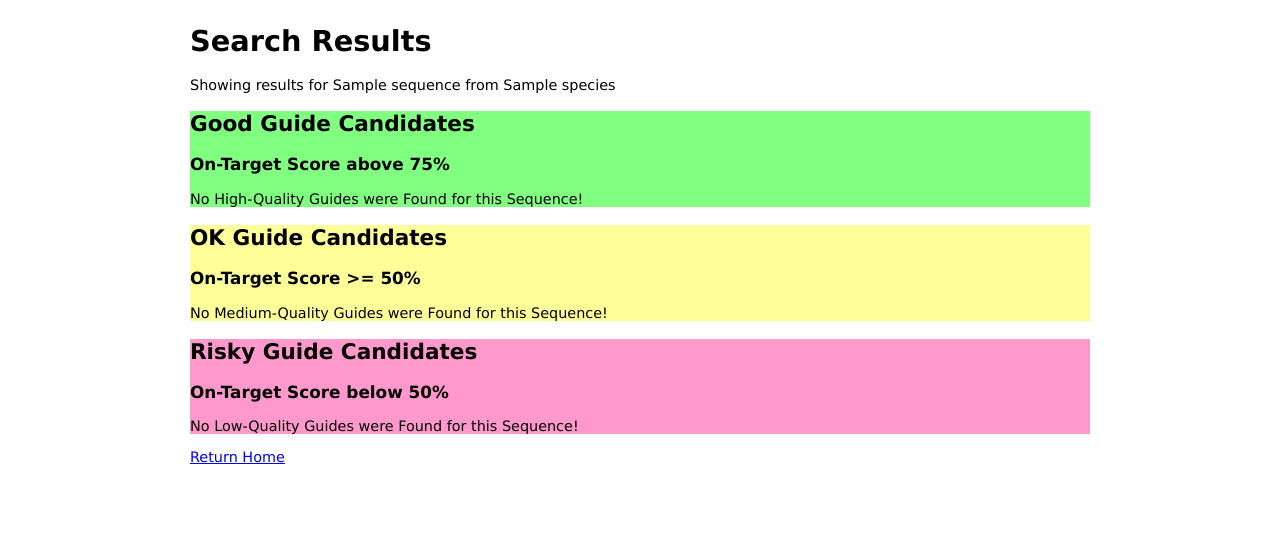
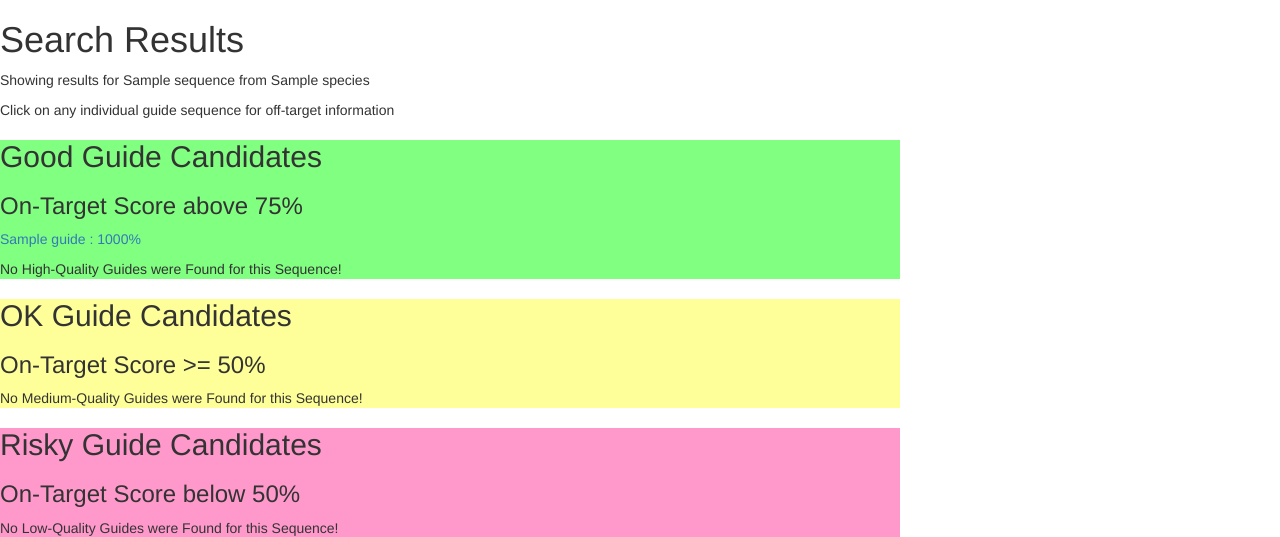
Before and after one commit to philnova/crispy, a Flask app: template crispy/templates/seqResults.html in a window 1280 px wide. Shown: the top 537 px of the page. Run offline with Flask 3, Linux system fonts and the light colour scheme; the template is opened without the code that fills it: most values are stand-ins (such as "Sample title", 1, 10 or a date in 2020); parts of the project's set-up code (start-up, migrations or seed data) failed here and were passed over; some libraries are stand-ins or nearby versions.

Commit message:
added off-target sequence info

```diff
--- a/crispy/templates/seqResults.html
+++ b/crispy/templates/seqResults.html
@@ -2,6 +2,100 @@
 <head>
 	<title>sequence search results</title>
 	<link rel="stylesheet" href="static/seqResults.css">
+	<link rel="stylesheet" href="https://netdna.bootstrapcdn.com/bootstrap/3.1.0/css/bootstrap.min.css">
+    <link rel="stylesheet" href="https://netdna.bootstrapcdn.com/bootstrap/3.1.0/css/bootstrap-theme.min.css">
+    <script src="http://code.jquery.com/jquery-1.10.1.min.js"></script>
+    <script src="https://netdna.bootstrapcdn.com/bootstrap/3.1.0/js/bootstrap.min.js"></script>
+
+<script>
+    $(document).ready(function(){
+        $('[data-toggle="popover"]').popover(); //initializes popover windows
+        });
+    </script>
+
+    <style type="text/css" media="screen">
+        html{
+            margin: 0;
+            padding: 0;
+        }
+
+        #project .modal-dialog {
+            margin-top: 200px;
+            width: 640px;
+            height: 480;
+        }
+        .hanging-close {
+            position: absolute;
+            top: -12px;
+            right: -12px;
+            z-index: 9001;
+        }
+        #project-video {
+            width: 100%;
+            height: 100%;
+        }
+        .project-tile {
+            margin-bottom: 20px;
+            padding-top: 20px;
+
+        }
+        .project-tile:hover {
+            background-color: #EEE;
+            cursor: pointer;
+        }
+        .scale-media {
+            padding-bottom: 56.25%;
+            max-height: 200px;
+            position: relative;
+        }
+        .modal-body {
+
+            max-height: calc(100vh - 210px);
+    		overflow-y: auto;
+        }
+
+        .modal-footer {
+            text-align: center;
+        }
+
+        .scale-media iframe {
+            border: none;
+            height: 100%;
+            max-height: 200px;
+            position: absolute;
+            width: 100%;
+            left: 0;
+            top: 0;
+            background-color: white;
+        }
+
+        .modal-footer {
+            text-align: center;
+            width: 100%;
+        }
+
+        .footer {
+            text-align: center;
+            display: inline-block;
+            width: 100%;
+
+        }
+
+        .footer-link {
+            text-align: center;
+            display: inline-block;
+            width: 33%;
+            color: grey;
+            line-height: 50px;
+            font-size: 100%;
+
+        }
+
+        th {text-align:center}
+
+
+    </style>
+
 </head>
 <body>
 
@@ -9,16 +103,58 @@
 
 <p>Showing results for {{sequence}} from {{species}}</p>
 
+<p>Click on any individual guide sequence for off-target information</p>
+
 <div class="goodSequence">
 <h2> Good Guide Candidates </h2>
 <h3> On-Target Score above 75% </h3>
 
-{% if goodGuides == true %}
-	{% for idx in range(scores|length) %}
-		{% if scores[idx] >= 0.75 %}
-			<p>{{guides[idx]}} : {{scores[idx] * 100}}%</p>
+{% for idx in range(scores|length) %}
+		{% if scores[idx] > 0.75 %}
+			<p><a href="#" data-toggle="modal" data-target="#{{guides[idx]}}">
+			{{guides[idx]}} : {{scores[idx] * 100}}%
+			</a></p>
 		{% endif %}
 	{% endfor %}
+
+{% if goodGuides == true %}
+
+
+
+	{% for idx in range(scores|length) %}
+		{% if scores[idx] > 0.75 %}
+			<div class="modal fade" role="dialog" id="{{guides[idx]}}">
+			<div class="modal-dialog">
+			<div class="modal-content">
+			<div class="modal-header">
+    		<a href="#" class="hanging-close" data-dismiss="modal" aria-hidden="true">
+        	<img src="https://lh5.ggpht.com/v4-628SilF0HtHuHdu5EzxD7WRqOrrTIDi_MhEG6_qkNtUK5Wg7KPkofp_VJoF7RS2LhxwEFCO1ICHZlc-o_=s0#w=24&h=24"/>
+    		</a>
+    		<h1>Off-Targets Found for Sequence:</h1>
+    		<p>{{guides[idx]}}</p>
+			</div>
+			    <div class="modal-body">
+			    	<table>
+			    		<tr>
+			    			<th> Strand </th> <th> Chromosome </th> <th> Coordinate </th> <th> Sequence </th>
+			    		</tr>
+			    		{% for off in offtargets[idx].values() %}
+			    			<tr>
+
+			    				<td>{{off[0]}}</td> <td>{{off[1]}}</td> <td>{{off[2]}}</td> <td>{{off[3]}}</td>
+			    			</tr>
+			    		{% endfor %}
+			    	</table>
+			    </div>
+			    <div class="modal-footer">
+			        <button type="button" class="btn btn-default" data-dismiss="modal">Close</button>
+			    </div>
+			</div>
+			</div>
+			</div>
+		{% endif %}
+	{% endfor %}
+
 {% else %}
 	<p> No High-Quality Guides were Found for this Sequence! </p>
 {% endif %}
@@ -31,7 +167,38 @@
 {% if mediumGuides == true %}
 	{% for idx in range(scores|length) %}
 		{% if scores[idx] < 0.75 and scores[idx] >= 0.5 %}
-			<p>{{guides[idx]}} : {{scores[idx] * 100}}%</p>
+			<p><a href="#" data-toggle="modal" data-target="#{{guides[idx]}}">
+			{{guides[idx]}} : {{scores[idx] * 100}}%
+			</a></p>
+
+			<div class="modal fade" role="dialog" id="{{guides[idx]}}">
+			<div class="modal-dialog">
+			<div class="modal-content">
+			<div class="modal-header">
+    		<a href="#" class="hanging-close" data-dismiss="modal" aria-hidden="true">
+        	<img src="https://lh5.ggpht.com/v4-628SilF0HtHuHdu5EzxD7WRqOrrTIDi_MhEG6_qkNtUK5Wg7KPkofp_VJoF7RS2LhxwEFCO1ICHZlc-o_=s0#w=24&h=24"/>
+    		</a>
+    		<h1>Off-Targets Found for Sequence:</h1>
+    		<p>{{scores[idx]}}</p>
+			</div>
+			    <div class="modal-body">
+			    	<table>
+			    		<tr>
+			    			<th>Strand</th> <th>Chromosome</th> <th>Coordinate</th> <th>Sequence</th>
+			    		</tr>
+			    		{% for off in offtargets[idx].values() %}
+			    			<tr>
+			    				<td>{{off[0]}}</td> <td>{{off[1]}}</td> <td>{{off[2]}}</td> <td>{{off[3]}}</td>
+			    			</tr>
+			    		{% endfor %}
+			    	</table>
+			    </div>
+			    <div class="modal-footer">
+			        <button type="button" class="btn btn-default" data-dismiss="modal">Close</button>
+			    </div>
+			</div>
+			</div>
+			</div>
 		{% endif %}
 	{% endfor %}
 {% else %}
@@ -46,7 +213,38 @@
 {% if badGuides == true %}
 	{% for idx in range(scores|length) %}
 		{% if scores[idx] < 0.5 %}
-			<p>{{guides[idx]}} : {{scores[idx] * 100}}%</p>
+			<p><a href="#" data-toggle="modal" data-target="#{{guides[idx]}}">
+			{{guides[idx]}} : {{scores[idx] * 100}}%
+			</a></p>
+
+			<div class="modal fade" role="dialog" id="{{guides[idx]}}">
+			<div class="modal-dialog">
+			<div class="modal-content">
+			<div class="modal-header">
+    		<a href="#" class="hanging-close" data-dismiss="modal" aria-hidden="true">
+        	<img src="https://lh5.ggpht.com/v4-628SilF0HtHuHdu5EzxD7WRqOrrTIDi_MhEG6_qkNtUK5Wg7KPkofp_VJoF7RS2LhxwEFCO1ICHZlc-o_=s0#w=24&h=24"/>
+    		</a>
+    		<h1>Off-Targets Found for Sequence:</h1>
+    		<p>{{guides[idx]}}</p>
+			</div>
+			    <div class="modal-body">
+			    	<table>
+			    		<tr>
+			    			<th>Strand</th> <th>Chromosome</th> <th>Coordinate</th> <th>Sequence</th>
+			    		</tr>
+			    		{% for off in offtargets[idx].values() %}
+			    			<tr>
+			    				<td>{{off[0]}}</td> <td>{{off[1]}}</td> <td>{{off[2]}}</td> <td>{{off[3]}}</td>
+			    			</tr>
+			    		{% endfor %}
+			    	</table>
+			    </div>
+			    <div class="modal-footer">
+			        <button type="button" class="btn btn-default" data-dismiss="modal">Close</button>
+			    </div>
+			</div>
+			</div>
+			</div>
 		{% endif %}
 	{% endfor %}
 {% else %}
```
Also changed, not shown: crispy/views.py (+9 -0 lines), 3 other files.
